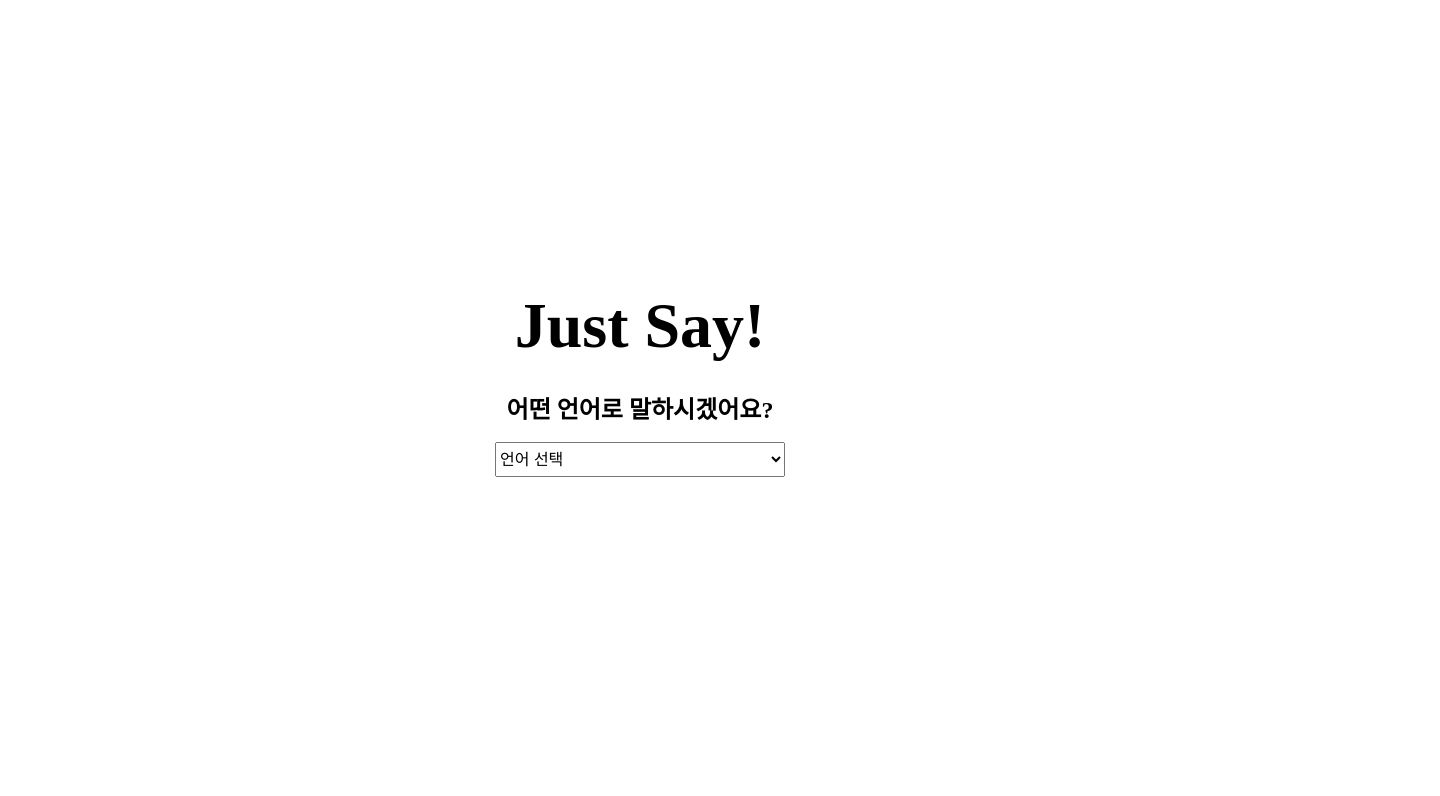
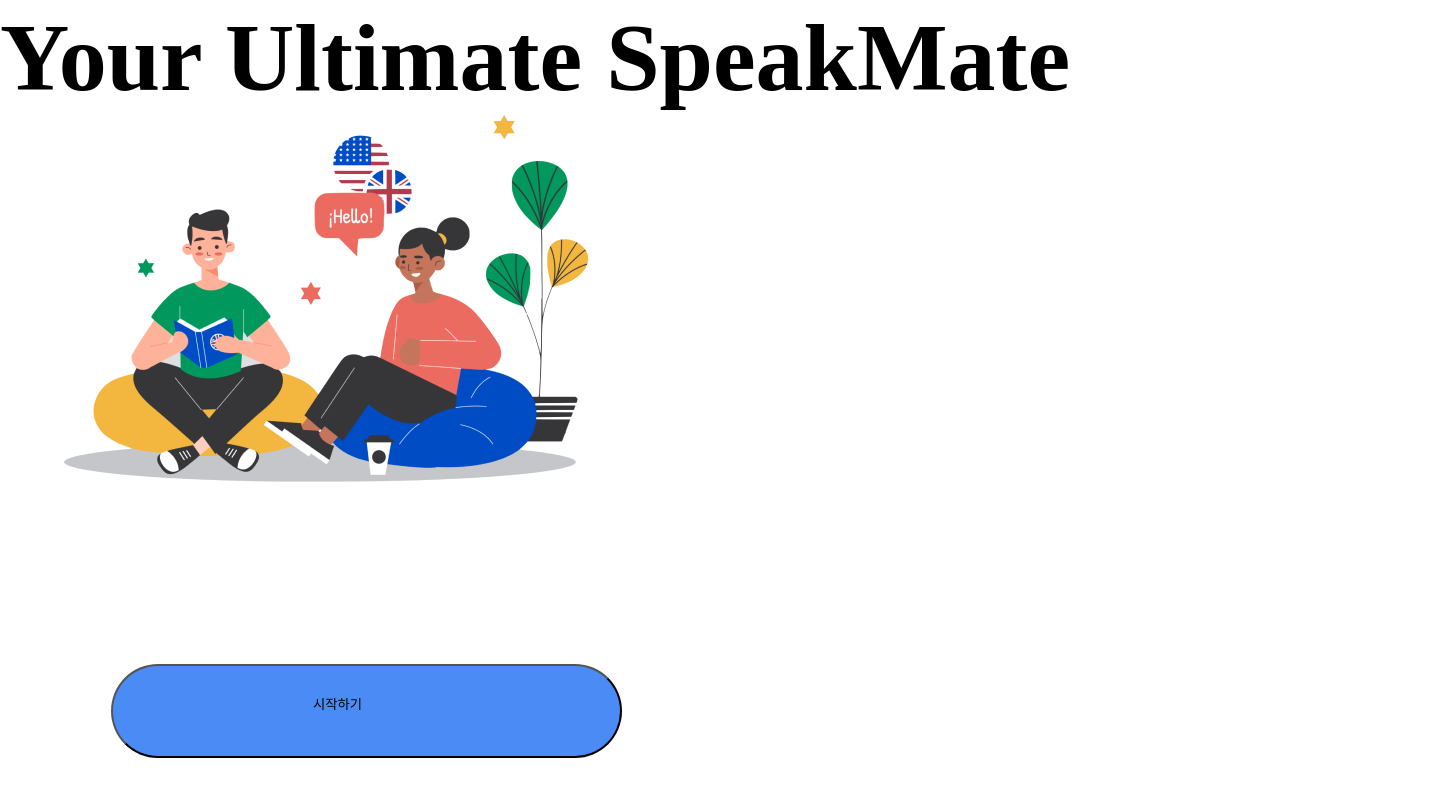
Before and after one commit to hyeon9782/just-say-legacy, a React (Vite) app: page / in a window 1280 px wide. Shown: the top 796 px of the page, 1440 px wide, since content can reach past the window. Built offline with nearby package versions, Linux system fonts and the light colour scheme.

Commit message:
faet: api 엔드포인트 변경

```diff
--- a/src/App.jsx
+++ b/src/App.jsx
@@ -3,6 +3,7 @@ import Header from "./components/common/Header"
 import LanguagePage from "./pages/LanguagePage"
 import CityPage from './pages/CityPage';
 import CategoryPage from './pages/CategoryPage';
+import MainPage1 from './pages/MainPage1';
 import MainPage from './pages/MainPage';
 import TalkPage from './pages/TalckPage';
 
@@ -13,10 +14,11 @@ function App() {
       <BrowserRouter>
       <Header />
         <Routes>
-          <Route path="/" element={<LanguagePage />} />
+          <Route path="/" element={<MainPage />} />
+          <Route path="/language" element={<LanguagePage />} />
           <Route path="/city" element={<CityPage />} />
           <Route path="/category" element={<CategoryPage />} />
-          <Route path="/main" element={<MainPage />} />
+          <Route path="/main" element={<MainPage1 />} />
           <Route path="/talk" element={<TalkPage />} />
         </Routes>
       </BrowserRouter>
--- a/src/components/TalkButton.jsx
+++ b/src/components/TalkButton.jsx
@@ -16,11 +16,11 @@ const TalkButton = () => {
         {"role":"system", "content": "you're a cafe manager Please answer in English"},
         {"role":"user", "content": "Hello!"},
         {"role":"assistant", "content": "how are you? Can I take your order?"},
-        // {"role":"user", "content": "I'll have a latte"}
+        {"role":"user", "content": "I'll have a latte"}
     ]);
 
     const callGPT = async (messages) => {
-        const res = await axios.post('https://fn93xb2nvl.execute-api.ap-northeast-2.amazonaws.com/default/gpt', messages);
+        const res = await axios.post('http://52.79.149.130:8000/api/v1/gpt', messages);
         console.log(res);
         console.log(res.data.answer);
         let answer = `<speak>${res.data.answer}</speak>`
@@ -35,7 +35,7 @@ const TalkButton = () => {
     }
 
     const callTTS = async (answer) => {
-        const res = await useTextToSpeech({ ssml: answer});
+        const res = await useTextToSpeech({ ssml: answer });
         const audioBlob = new Blob([res.data], { type: "audio/mpeg" });
         const audioUrl = URL.createObjectURL(audioBlob);
         audioRef.current.src = audioUrl;
--- a/src/hooks/useTextToSpeech.js
+++ b/src/hooks/useTextToSpeech.js
@@ -7,7 +7,7 @@ const useTextToSpeech = async ({
   speaking_rate = 1,
 }) =>
   await axios.post(
-    "https://fn93xb2nvl.execute-api.ap-northeast-2.amazonaws.com/default/tts",
+    "http://52.79.149.130:8000/api/v1/tts",
     {
       ssml,
       lang_code,
@@ -15,7 +15,10 @@ const useTextToSpeech = async ({
       volume,
       speaking_rate,
     },
-    { responseType: "arraybuffer" } // responseType 설정 추가
+    {
+      responseType: "arraybuffer", // responseType 설정 추가
+      'Access-Control-Allow-Origin': "*"
+    }
   );
 
 export default useTextToSpeech;
--- a/src/pages/MainPage.jsx
+++ b/src/pages/MainPage.jsx
@@ -1,61 +1,72 @@
+import { useNavigate } from "react-router-dom"
 import styled from "styled-components"
-import Container from '../components/common/Container'
-import { useNavigate } from 'react-router-dom';
-import { useAtomValue } from "jotai";
-import { progressAtom } from "../atom/atom";
 const MainPage = () => {
     const navigate = useNavigate();
-    const { category } = useAtomValue(progressAtom);
     return (
-        <Container>
+        <MainPageBlock>
             <MainBlock>
                 <TextBlock>
-                    {category}에 도착!
+                    Your Ultimate SpeakMate
                 </TextBlock>
-                <TextBlock>
-                    아래 메뉴를 보고, 원하는 메뉴를 주문해보세요.
-                </TextBlock>
-                <MenuBlock>
-                    메뉴 이미지
-                </MenuBlock>
-                <StartButton onClick={() => navigate('/talk')}>시작하기</StartButton>
+                <StartButton onClick={() => navigate('/language')}>
+                    시작하기
+                </StartButton>
+                <ImageBlock>
+                    <img src="src/assets/BG_IMG 1.png" alt="bg" width="100%" height="100%" />
+                </ImageBlock>
             </MainBlock>
-        </Container>
+        </MainPageBlock>
     )
 }
 
+const MainPageBlock = styled.div`
+    position: relative;
+    width: 1440px;
+    height: 900px;
+`
+
 const MainBlock = styled.div`
-    display: flex;
-    flex-direction: column;
-    align-items: center;
-    padding-top: 250px;
+    position: absolute;
+    width: 1440px;
+    height: 900px;
+    left: 0px;
+    top: 0px;
+    background: #FFFFFF;
 `
 
 const TextBlock = styled.div`
-    font-size: 1.8rem;
-    font-weight: bold;
-    padding-bottom: 10px;
+    font-family: 'Pretendard';
+    font-style: normal;
+    font-weight: 700;
+    font-size: 96px;
+    line-height: 115px;
+
+    color: #000000;
 `
 
-const MenuBlock = styled.div`
-    width: 700px;
-    height: 350px;
-    background: lightgray;
-    margin: 30px 0;
-    // 이미지 나오면 삭제
-    display: flex;
-    justify-content: center;
-    align-items: center;
-    font-size: 2rem;
+const ImageBlock = styled.div`
+    height: 366.943359375px;
+    width: 600px;
+    left: 712px;
+    top: 257px;
+    border-radius: 0px;
 `
 
 const StartButton = styled.button`
-    width: 150px;
-    height: 50px;
-    border-radius: 30px;
-    font-weight: bold;
-    font-size: 1.2rem;
-    background: white;
-    border: 1px solid wheat;
+    display: flex;
+    flex-direction: row;
+    align-items: flex-start;
+    padding: 28px 200px;
+    gap: 10px;
+
+    position: absolute;
+    width: 511px;
+    height: 94px;
+    left: 111px;
+    top: 664px;
+
+    background: #4B8BF6;
+    border-radius: 50px;
 `
+
 export default MainPage;
--- /dev/null
+++ b/src/pages/MainPage1.jsx
@@ -0,0 +1,61 @@
+import styled from "styled-components"
+import Container from '../components/common/Container'
+import { useNavigate } from 'react-router-dom';
+import { useAtomValue } from "jotai";
+import { progressAtom } from "../atom/atom";
+const MainPage1 = () => {
+    const navigate = useNavigate();
+    const { category } = useAtomValue(progressAtom);
+    return (
+        <Container>
+            <MainBlock>
+                <TextBlock>
+                    {category}에 도착!
+                </TextBlock>
+                <TextBlock>
+                    아래 메뉴를 보고, 원하는 메뉴를 주문해보세요.
+                </TextBlock>
+                <MenuBlock>
+                    메뉴 이미지
+                </MenuBlock>
+                <StartButton onClick={() => navigate('/talk')}>시작하기</StartButton>
+            </MainBlock>
+        </Container>
+    )
+}
+
+const MainBlock = styled.div`
+    display: flex;
+    flex-direction: column;
+    align-items: center;
+    padding-top: 250px;
+`
+
+const TextBlock = styled.div`
+    font-size: 1.8rem;
+    font-weight: bold;
+    padding-bottom: 10px;
+`
+
+const MenuBlock = styled.div`
+    width: 700px;
+    height: 350px;
+    background: lightgray;
+    margin: 30px 0;
+    // 이미지 나오면 삭제
+    display: flex;
+    justify-content: center;
+    align-items: center;
+    font-size: 2rem;
+`
+
+const StartButton = styled.button`
+    width: 150px;
+    height: 50px;
+    border-radius: 30px;
+    font-weight: bold;
+    font-size: 1.2rem;
+    background: white;
+    border: 1px solid wheat;
+`
+export default MainPage1;
```
Also changed, not shown: src/pages/LoadingPage.jsx (added, +7 -0 lines), src/assets/BG_IMG 1.png (added).
